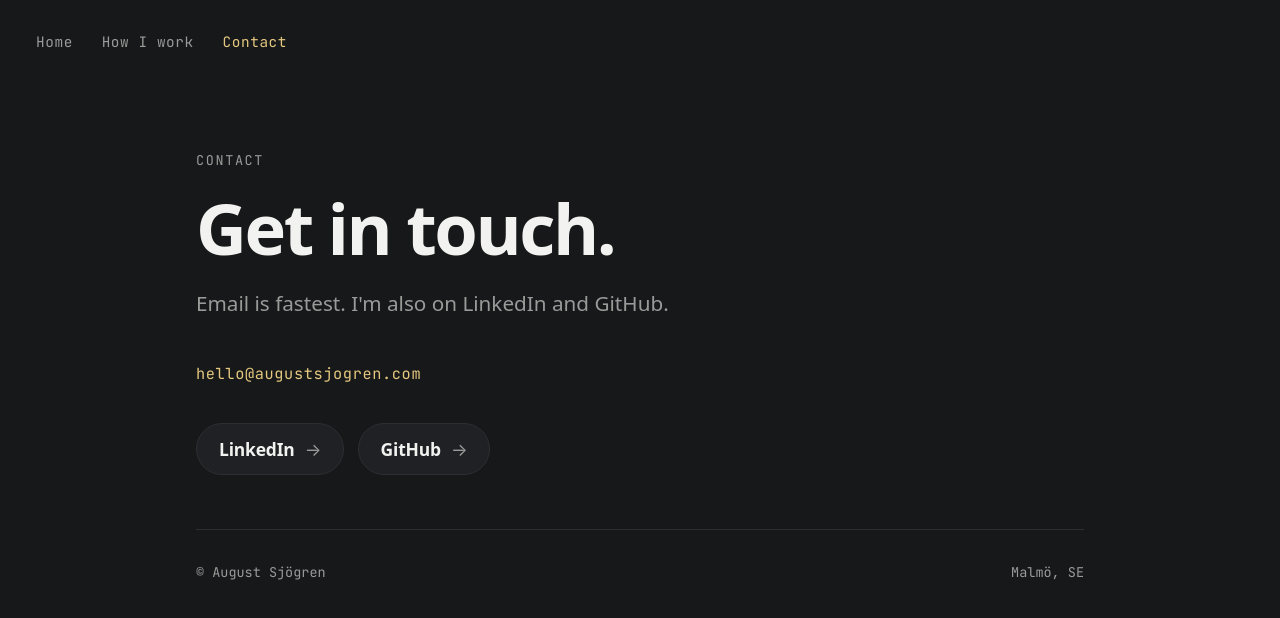
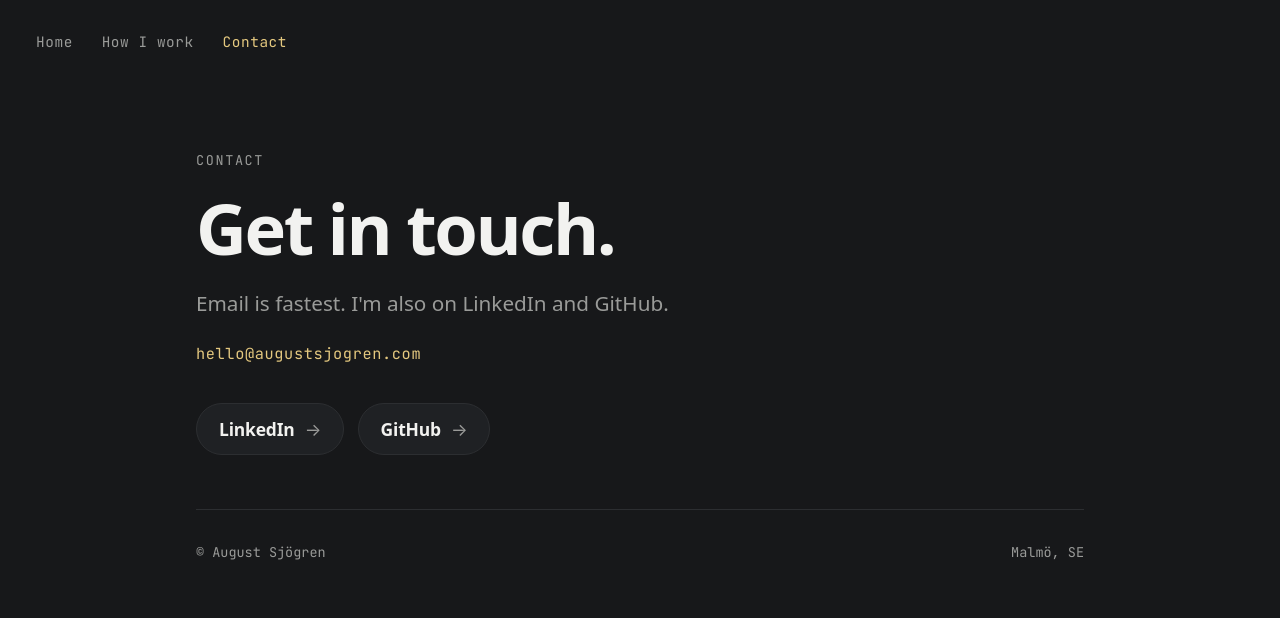
Before and after one commit to augustsjogren/portfolio, a React (Vite) app: page /contact in a window 1280 px wide. Shown: the top 618 px of the page. Built offline with nearby package versions, Linux system fonts and the light colour scheme.

Commit message:
Contact: tighten spacing between lede, email address and chips

```diff
--- a/src/pages/page.module.css
+++ b/src/pages/page.module.css
@@ -82,7 +82,9 @@
   font-family: var(--font-mono);
   font-size: 0.85rem;
   letter-spacing: 0.04em;
-  margin: 0 0 2rem;
+  /* pull up into the lede's collapsed margin so the address reads as
+     part of the same thought */
+  margin: -1.1rem 0 2rem;
 }
 
 .page-email a {
```
